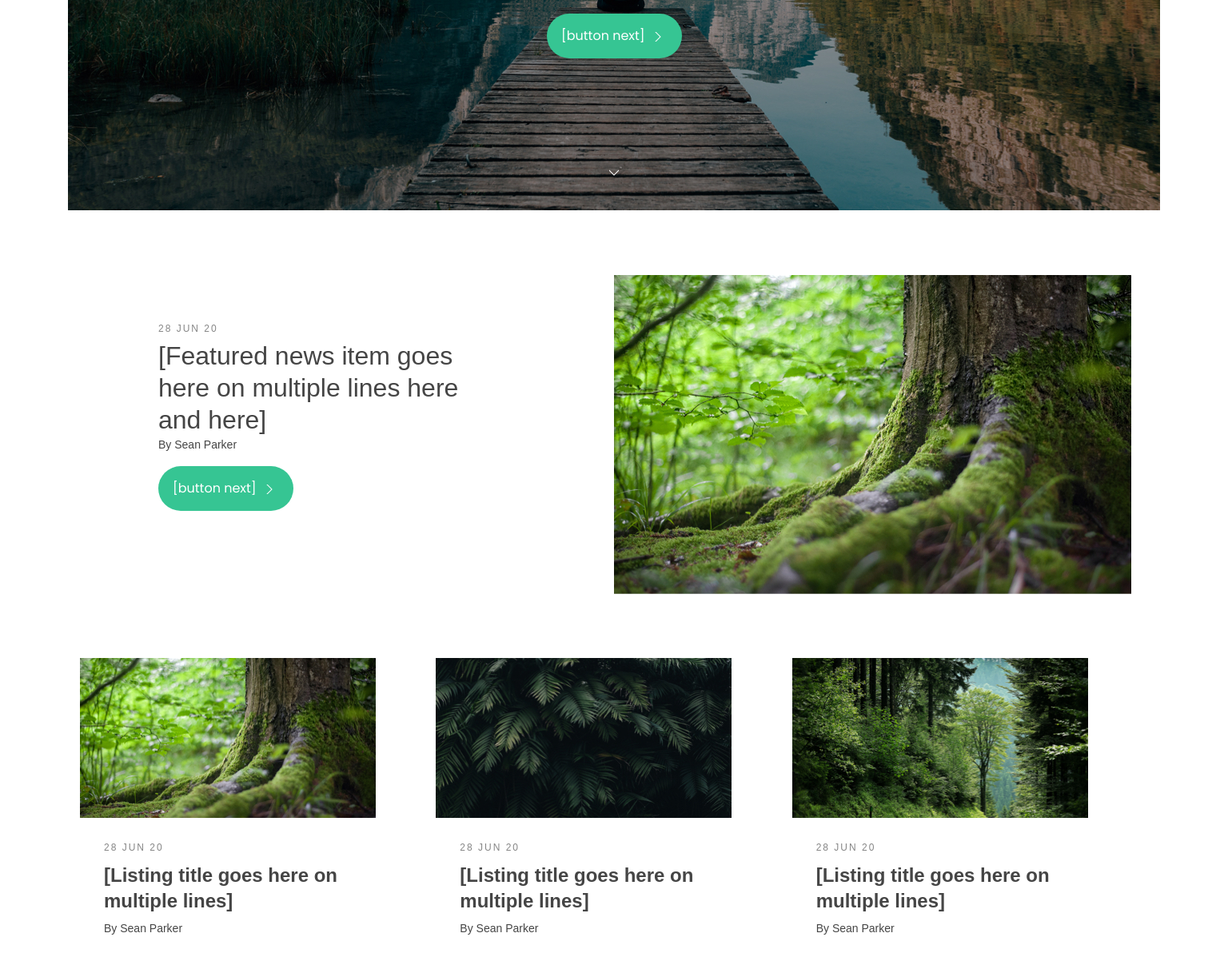
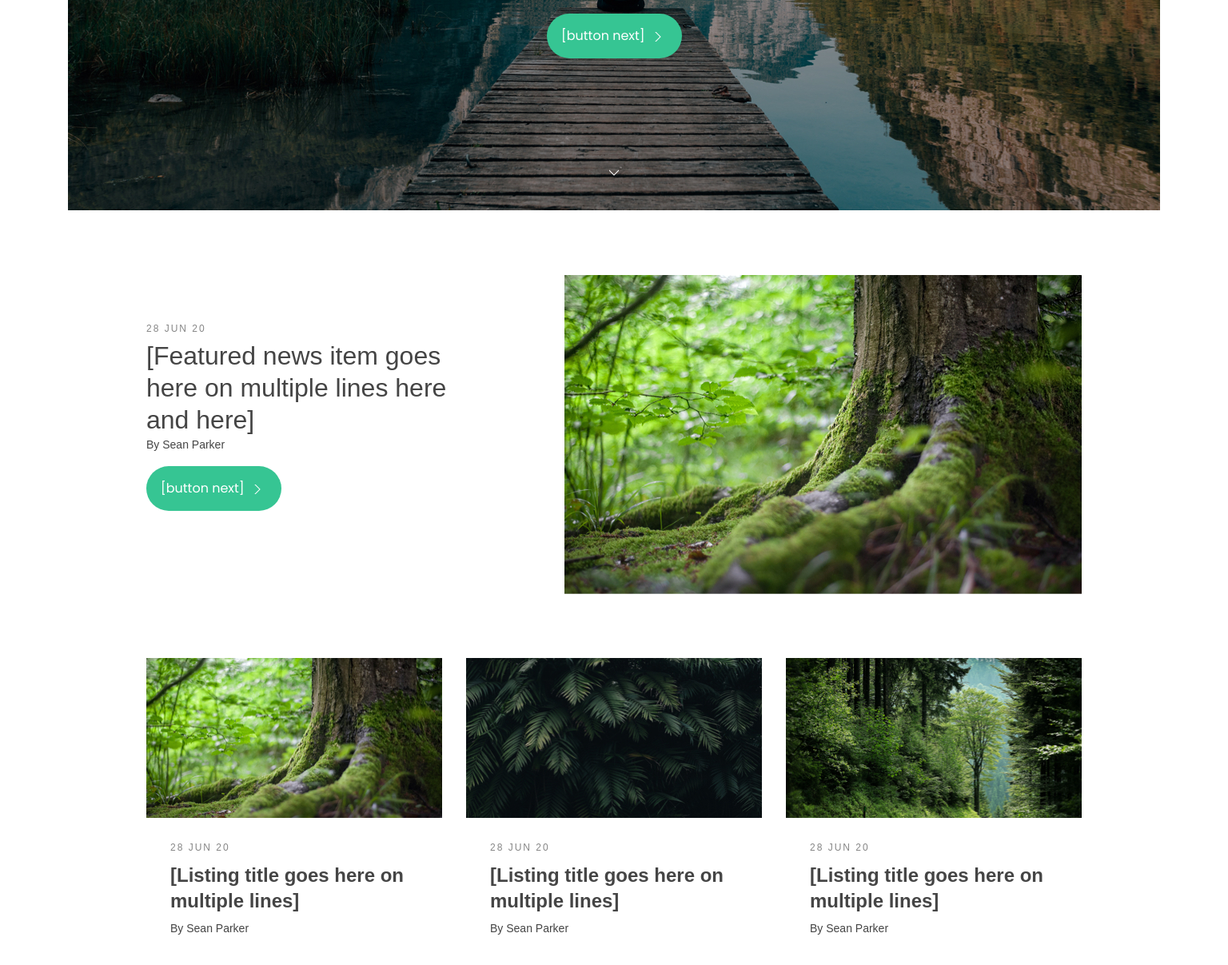
Before and after one commit to EugenBj/EnjoyD, a website: page index.html in a window 1536 px wide. Shown: the part 357-1564 px from the top of the page at 80% size. Drawn offline with nearby package versions, Linux system fonts and the light colour scheme.

Commit message:
Style file updated for pictures alignment

```diff
--- a/css/style.css
+++ b/css/style.css
@@ -282,6 +282,10 @@
   padding: 0;
 }
 
+.container-fluid {
+  padding: 0;
+}
+
 .container-small {
   text-align: left;
   padding: 0;
@@ -310,7 +314,6 @@
 }
 
 .par-date {
-/* height: 22px; */
 width: 75px;
 font-size: 12px;
 line-height: 22px;
@@ -349,6 +352,7 @@ margin: 0;
 .img-pos-middle {
   position: relative;
   top: 81px;
+  right: 62px;
 }
 
 .content-area-listing-group {
@@ -366,14 +370,14 @@ margin: 0;
   width: 370px;
 }
 
-.position-col-left {
-  position: relative;
-  left: 98px;
+.wrapper {
+  width: 1200px;
+  margin: 0 98px;
 }
 
-/* .position-col-middle {
-  left: 30px;
-} */
+.position-col-middle {
+  margin-left: 20px;
+}
 
 .listing-position {
   margin: 8px 0 7px 30px;
```
